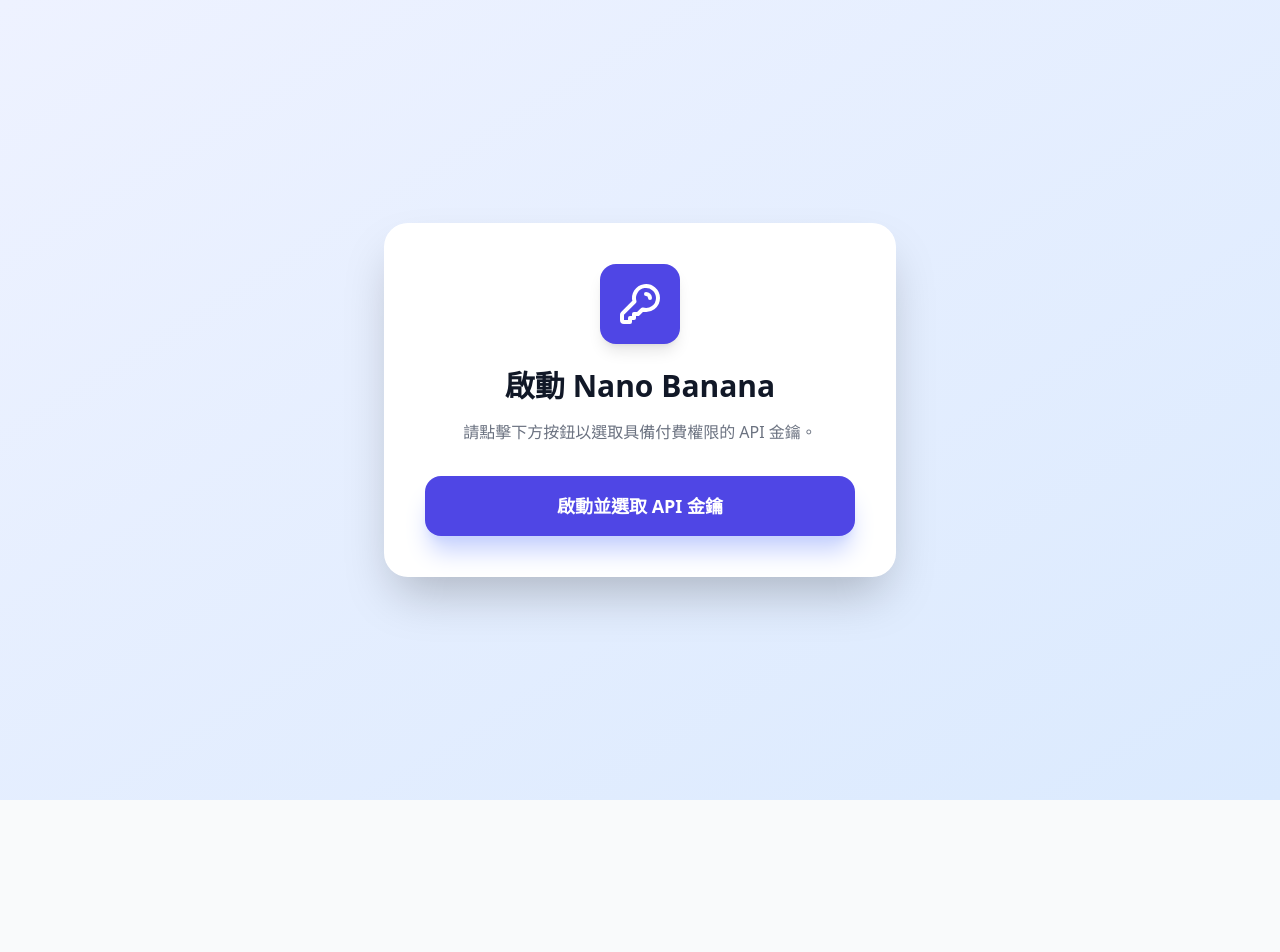
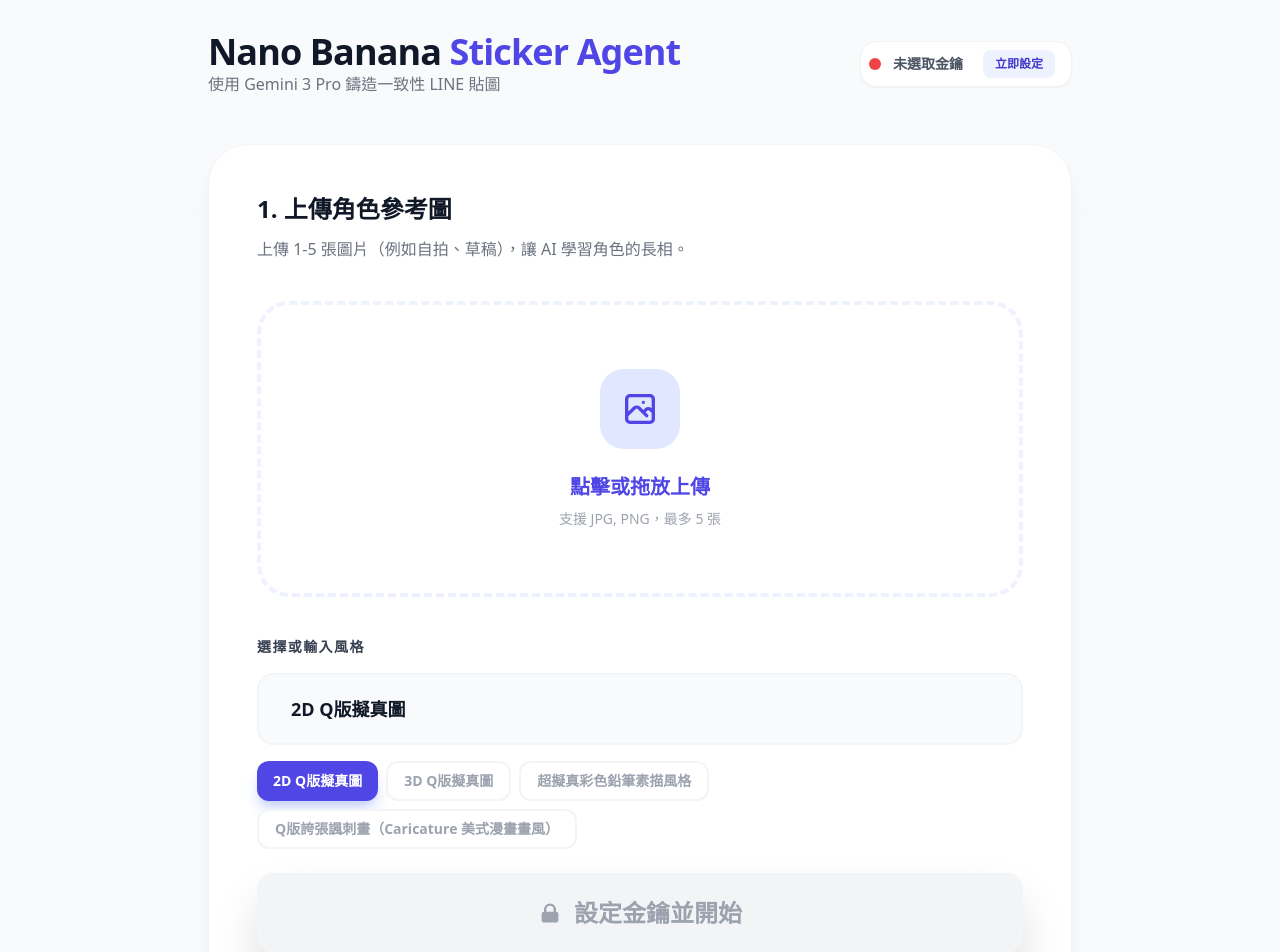
Before and after one commit to LeoJunghao/nano-sticker-app, a React (Vite) app: page / in a window 1280 px wide. Shown: the top 952 px of the page. Before the commit the page ends 800 px from the top, so only its background shows below. Built offline with nearby package versions, Linux system fonts and the light colour scheme.

Commit message:
Add files via upload

```diff
--- a/App.tsx
+++ b/App.tsx
@@ -12,7 +12,7 @@
 
 const App: React.FC = () => {
   const [state, setState] = useState<AppState>({
-    step: GenerationStep.KeySetup,
+    step: GenerationStep.Upload,
     referenceImages: [],
     style: STYLE_PRESETS[0],
     characterOptions: [],
@@ -24,33 +24,29 @@
     error: null,
   });
 
-  const [isVerifying, setIsVerifying] = useState(false);
+  const [hasKey, setHasKey] = useState(false);
 
+  // 定期檢查金鑰狀態
   useEffect(() => {
     const checkKey = async () => {
       // @ts-ignore
       if (window.aistudio && await window.aistudio.hasSelectedApiKey()) {
-        setState(prev => ({ ...prev, step: GenerationStep.Upload }));
+        setHasKey(true);
+      } else {
+        setHasKey(false);
       }
     };
     checkKey();
+    const timer = setInterval(checkKey, 2000);
+    return () => clearInterval(timer);
   }, []);
 
   const handleOpenKeyDialog = async () => {
     // @ts-ignore
     if (window.aistudio) {
-      try {
-        setIsVerifying(true);
       // @ts-ignore
       await window.aistudio.openSelectKey();
-        setState(prev => ({ ...prev, step: GenerationStep.Upload, error: null }));
-      } catch (e) {
-        setState(prev => ({ ...prev, error: "無法啟動金鑰選擇器。" }));
-      } finally {
-        setIsVerifying(false);
-      }
-    } else {
-      setState(prev => ({ ...prev, step: GenerationStep.Upload }));
+      setHasKey(true);
     }
   };
 
@@ -66,7 +62,7 @@
       });
     });
     Promise.all(promises).then(base64Images => {
-      setState(prev => ({ ...prev, referenceImages: base64Images }));
+      setState(prev => ({ ...prev, referenceImages: [...prev.referenceImages, ...base64Images].slice(0, 5) }));
     });
   };
 
@@ -78,23 +74,25 @@
   };
 
   const handleGenerateCharacters = async () => {
-    if (state.referenceImages.length === 0) return;
+    // 如果沒金鑰，先跳對話框
+    if (!hasKey) {
+      await handleOpenKeyDialog();
+      return;
+    }
+
+    if (state.referenceImages.length === 0) {
+      setState(prev => ({ ...prev, error: "請至少上傳一張參考圖片。" }));
+      return;
+    }
+
     setState(prev => ({ ...prev, isLoading: true, error: null }));
     try {
       const urls = await generateCharacterOptions(state.referenceImages, state.style);
       const options: CharacterOption[] = urls.map((url, idx) => ({ id: `char-${idx}`, url, base64: url }));
       setState(prev => ({ ...prev, characterOptions: options, step: GenerationStep.CharacterSelection, isLoading: false }));
     } catch (err: any) {
-      if (err.message === "KEY_EXPIRED" || err.message.includes("not found")) {
-        setState(prev => ({
-          ...prev,
-          step: GenerationStep.KeySetup,
-          isLoading: false,
-          error: "API 金鑰驗證失敗。請確保專案已啟用計費。"
-        }));
-      } else {
-        setState(prev => ({ ...prev, error: "生成原型失敗，請檢查網路或金鑰權限。", isLoading: false }));
-      }
+      console.error(err);
+      setState(prev => ({ ...prev, error: "生成原型失敗。請確保您的金鑰屬於「付費專案」並具備 Gemini 3 Pro 權限。", isLoading: false }));
     }
   };
 
@@ -109,99 +107,107 @@
       const gridUrl = await generateStickerGrid(state.selectedCharacter.base64, state.stickerText, state.stickerAdjectives);
       setState(prev => ({ ...prev, finalGridUrl: gridUrl, step: GenerationStep.FinalResult, isLoading: false }));
     } catch (err: any) {
-      setState(prev => ({ ...prev, error: "生成失敗，請稍後再試。", isLoading: false }));
+      setState(prev => ({ ...prev, error: "貼圖繪製失敗，請檢查 API 額度。", isLoading: false }));
     }
   };
 
-  if (state.step === GenerationStep.KeySetup) {
   return (
-      <div className="min-h-screen flex items-center justify-center bg-gradient-to-br from-indigo-50 to-blue-100 p-6">
-        <div className="max-w-lg w-full bg-white rounded-3xl shadow-2xl p-10 border border-white/50 backdrop-blur-sm">
-          <div className="text-center mb-8">
-            <div className="w-20 h-20 bg-indigo-600 rounded-2xl mx-auto flex items-center justify-center shadow-lg mb-6">
-              <svg className="w-12 h-12 text-white" fill="none" stroke="currentColor" viewBox="0 0 24 24">
-                <path strokeLinecap="round" strokeLinejoin="round" strokeWidth="2" d="M15 7a2 2 0 012 2m4 0a6 6 0 01-7.743 5.743L11 17H9v2H7v2H4a1 1 0 01-1-1v-2.586a1 1 0 01.293-.707l5.964-5.964A6 6 0 1121 9z" />
-              </svg>
+    <div className="max-w-4xl mx-auto px-4 py-8 pb-20">
+      <header className="flex flex-col md:flex-row md:items-center justify-between mb-12 gap-4">
+        <div>
+          <h1 className="text-4xl font-black text-gray-900 tracking-tight">Nano Banana <span className="text-indigo-600">Sticker Agent</span></h1>
+          <p className="text-gray-500 font-medium">使用 Gemini 3 Pro 鑄造一致性 LINE 貼圖</p>
         </div>
-            <h1 className="text-3xl font-black text-gray-900 mb-4">啟動 Nano Banana</h1>
-            <p className="text-gray-500">請點擊下方按鈕以選取具備付費權限的 API 金鑰。</p>
-          </div>
-          {state.error && <div className="bg-red-50 border-l-4 border-red-500 p-4 mb-8 text-red-700 text-sm font-bold">{state.error}</div>}
-          <button onClick={handleOpenKeyDialog} disabled={isVerifying} className="w-full py-4 bg-indigo-600 text-white rounded-2xl font-bold text-lg hover:bg-indigo-700 transition-all shadow-xl shadow-indigo-200">
-            {isVerifying ? '啟動中...' : '啟動並選取 API 金鑰'}
+
+        <div className="flex items-center gap-3 bg-white p-2 pr-4 rounded-2xl shadow-sm border border-gray-100">
+          <div className={`w-3 h-3 rounded-full ${hasKey ? 'bg-green-500 animate-pulse' : 'bg-red-500'}`}></div>
+          <span className="text-sm font-bold text-gray-600">{hasKey ? '金鑰已就緒' : '未選取金鑰'}</span>
+          <button
+            onClick={handleOpenKeyDialog}
+            className="ml-2 px-3 py-1.5 bg-indigo-50 text-indigo-700 rounded-lg text-xs font-black hover:bg-indigo-100 transition-colors"
+          >
+            {hasKey ? '切換金鑰' : '立即設定'}
           </button>
         </div>
-      </div>
-    );
-  }
-
-  return (
-    <div className="max-w-4xl mx-auto px-4 py-8">
-      <header className="flex items-center justify-between mb-12">
-        <div>
-          <h1 className="text-3xl font-extrabold text-gray-900">Nano Banana <span className="text-indigo-600">Agent</span></h1>
-          <p className="text-gray-500">LINE 一致性角色貼圖生成器</p>
-        </div>
-        <button onClick={handleOpenKeyDialog} className="px-4 py-2 bg-white border-2 border-gray-200 rounded-xl text-xs font-bold text-gray-600 hover:border-indigo-600 hover:text-indigo-600 transition-all">
-          切換金鑰
-        </button>
       </header>
 
+      {state.error && (
+        <div className="mb-8 bg-red-50 border-l-4 border-red-500 p-4 rounded-r-xl flex items-center justify-between">
+          <p className="text-red-700 text-sm font-bold">{state.error}</p>
+          <button onClick={() => setState(prev => ({ ...prev, error: null }))} className="text-red-400 hover:text-red-600">
+            <svg className="w-5 h-5" fill="none" stroke="currentColor" viewBox="0 0 24 24"><path strokeLinecap="round" strokeLinejoin="round" strokeWidth="2" d="M6 18L18 6M6 6l12 12" /></svg>
+          </button>
+        </div>
+      )}
+
       {state.isLoading && (
-        <div className="fixed inset-0 bg-white/80 backdrop-blur-md z-50 flex flex-col items-center justify-center">
-          <div className="w-16 h-16 border-4 border-indigo-600 border-t-transparent rounded-full animate-spin mb-4"></div>
-          <h3 className="font-black text-xl">Gemini 正在繪製中...</h3>
+        <div className="fixed inset-0 bg-white/90 backdrop-blur-md z-50 flex flex-col items-center justify-center p-6 text-center">
+          <div className="w-24 h-24 bg-indigo-600 rounded-3xl shadow-2xl flex items-center justify-center mb-8 animate-bounce">
+            <div className="w-12 h-12 border-4 border-white border-t-transparent rounded-full animate-spin"></div>
+          </div>
+          <h3 className="text-gray-900 font-black text-3xl mb-4">Gemini 正在發揮創意...</h3>
+          <p className="text-gray-500 max-w-sm mx-auto">正在分析特徵並鑄造一致性圖像，這通常需要 15-30 秒。</p>
         </div>
       )}
 
       {state.step === GenerationStep.Upload && (
-        <div className="bg-white p-8 rounded-3xl shadow-xl border border-gray-100">
-          <div className="mb-8">
-            <h2 className="text-xl font-bold mb-2">1. 定義你的角色</h2>
-            <p className="text-gray-500 text-sm">請上傳角色的參考照片，這將幫助 AI 鎖定角色的五官特徵。</p>
+        <div className="space-y-8 animate-in fade-in slide-in-from-bottom-4 duration-500">
+          <section className="bg-white p-8 md:p-12 rounded-[2.5rem] shadow-xl shadow-indigo-100/50 border border-gray-100">
+            <div className="mb-10">
+              <h2 className="text-2xl font-black mb-3">1. 上傳角色參考圖</h2>
+              <p className="text-gray-500 font-medium">上傳 1-5 張圖片（例如自拍、草稿），讓 AI 學習角色的長相。</p>
             </div>
 
-          {/* 圖片預覽牆 */}
+            {/* 圖片預覽區域 */}
             {state.referenceImages.length > 0 && (
-            <div className="grid grid-cols-5 gap-4 mb-6">
+              <div className="grid grid-cols-2 sm:grid-cols-5 gap-4 mb-8">
                 {state.referenceImages.map((img, idx) => (
-                <div key={idx} className="relative group aspect-square rounded-xl overflow-hidden border border-gray-200 shadow-sm">
+                  <div key={idx} className="relative group aspect-square rounded-2xl overflow-hidden border-2 border-gray-100 shadow-sm transition-transform hover:scale-105">
                     <img src={img} className="w-full h-full object-cover" />
                     <button
                       onClick={() => removeImage(idx)}
-                    className="absolute top-1 right-1 bg-red-500 text-white rounded-full p-1 opacity-0 group-hover:opacity-100 transition-opacity"
+                      className="absolute top-2 right-2 bg-red-500 text-white rounded-full p-1.5 opacity-0 group-hover:opacity-100 transition-opacity shadow-lg"
                     >
-                    <svg className="w-3 h-3" fill="none" stroke="currentColor" viewBox="0 0 24 24"><path strokeLinecap="round" strokeLinejoin="round" strokeWidth="3" d="M6 18L18 6M6 6l12 12" /></svg>
+                      <svg className="w-4 h-4" fill="none" stroke="currentColor" viewBox="0 0 24 24"><path strokeLinecap="round" strokeLinejoin="round" strokeWidth="2" d="M6 18L18 6M6 6l12 12" /></svg>
                     </button>
                   </div>
                 ))}
+                {state.referenceImages.length < 5 && (
+                   <label className="flex items-center justify-center aspect-square border-2 border-dashed border-indigo-100 rounded-2xl bg-indigo-50/30 cursor-pointer hover:bg-indigo-50 transition-colors">
+                      <input type="file" multiple accept="image/*" onChange={handleFileUpload} className="hidden" />
+                      <svg className="w-8 h-8 text-indigo-300" fill="none" stroke="currentColor" viewBox="0 0 24 24"><path strokeLinecap="round" strokeLinejoin="round" strokeWidth="2" d="M12 4v16m8-8H4" /></svg>
+                   </label>
+                )}
               </div>
             )}
 
-          <label className="block w-full border-4 border-dashed border-indigo-50 rounded-2xl p-12 text-center cursor-pointer mb-8 hover:bg-indigo-50/50 transition-colors">
+            {state.referenceImages.length === 0 && (
+              <label className="block w-full border-4 border-dashed border-indigo-50 rounded-[2rem] p-16 text-center cursor-pointer mb-10 hover:bg-indigo-50/50 transition-all group">
                 <input type="file" multiple accept="image/*" onChange={handleFileUpload} className="hidden" />
-            <div className="w-12 h-12 bg-indigo-100 rounded-full flex items-center justify-center mx-auto mb-4 text-indigo-600">
-              <svg className="w-6 h-6" fill="none" stroke="currentColor" viewBox="0 0 24 24"><path strokeLinecap="round" strokeLinejoin="round" strokeWidth="2" d="M12 4v16m8-8H4" /></svg>
+                <div className="w-20 h-20 bg-indigo-100 rounded-3xl flex items-center justify-center mx-auto mb-6 group-hover:scale-110 transition-transform">
+                  <svg className="w-10 h-10 text-indigo-600" fill="none" stroke="currentColor" viewBox="0 0 24 24"><path strokeLinecap="round" strokeLinejoin="round" strokeWidth="2" d="M4 16l4.586-4.586a2 2 0 012.828 0L16 16m-2-2l1.586-1.586a2 2 0 012.828 0L20 14m-6-6h.01M6 20h12a2 2 0 002-2V6a2 2 0 00-2-2H6a2 2 0 00-2 2v12a2 2 0 002 2z" /></svg>
                 </div>
-            <p className="text-indigo-600 font-bold">點擊上傳角色照 ({state.referenceImages.length}/5)</p>
+                <p className="text-indigo-600 font-black text-xl mb-2">點擊或拖放上傳</p>
+                <p className="text-gray-400 font-medium text-sm">支援 JPG, PNG，最多 5 張</p>
               </label>
+            )}
 
-          <div className="mb-8">
-            <label className="block text-sm font-black text-gray-700 mb-3 uppercase tracking-wider">風格設定</label>
+            <div className="space-y-6">
+              <div>
+                <label className="block text-sm font-black text-gray-700 mb-4 uppercase tracking-widest">選擇或輸入風格</label>
                 <input
                   type="text"
                   value={state.style}
                   onChange={(e) => setState(prev => ({ ...prev, style: e.target.value }))}
-              className="w-full px-6 py-4 bg-gray-50 border-2 border-gray-100 focus:border-indigo-600 rounded-2xl outline-none font-bold mb-4"
-              placeholder="請輸入風格描述..."
+                  className="w-full px-8 py-5 bg-gray-50 border-2 border-gray-100 focus:border-indigo-600 rounded-2xl outline-none font-bold text-lg mb-4 transition-all"
+                  placeholder="輸入自定義風格..."
                 />
-            {/* 風格預設快捷鍵 */}
                 <div className="flex flex-wrap gap-2">
                   {STYLE_PRESETS.map(preset => (
                     <button
                       key={preset}
                       onClick={() => setState(prev => ({ ...prev, style: preset }))}
-                  className={`px-3 py-1.5 rounded-full text-xs font-bold transition-all ${state.style === preset ? 'bg-indigo-600 text-white' : 'bg-gray-100 text-gray-500 hover:bg-gray-200'}`}
+                      className={`px-4 py-2 rounded-xl text-sm font-black transition-all ${state.style === preset ? 'bg-indigo-600 text-white shadow-lg shadow-indigo-200' : 'bg-white border-2 border-gray-100 text-gray-400 hover:border-indigo-200 hover:text-indigo-600'}`}
                     >
                       {preset}
                     </button>
@@ -211,25 +217,38 @@
 
               <button
                 onClick={handleGenerateCharacters}
-            disabled={state.referenceImages.length === 0}
-            className={`w-full py-5 rounded-2xl font-black text-xl shadow-lg transition-all ${state.referenceImages.length === 0 ? 'bg-gray-100 text-gray-400 cursor-not-allowed' : 'bg-indigo-600 text-white hover:bg-indigo-700 shadow-indigo-100'}`}
+                className={`w-full py-6 rounded-2xl font-black text-2xl shadow-2xl transition-all transform active:scale-95 flex items-center justify-center gap-3 ${
+                  state.referenceImages.length === 0 ? 'bg-gray-100 text-gray-400 cursor-not-allowed' : 'bg-indigo-600 text-white hover:bg-indigo-700'
+                }`}
               >
-            開始鑄造原型
+                {!hasKey && <svg className="w-6 h-6" fill="currentColor" viewBox="0 0 20 20"><path fillRule="evenodd" d="M5 9V7a5 5 0 0110 0v2a2 2 0 012 2v5a2 2 0 01-2 2H5a2 2 0 01-2-2v-5a2 2 0 012-2zm8-2v2H7V7a3 3 0 016 0z" clipRule="evenodd" /></svg>}
+                {hasKey ? '開始鑄造角色原型' : '設定金鑰並開始'}
               </button>
+            </div>
+          </section>
         </div>
       )}
 
       {state.step === GenerationStep.CharacterSelection && (
-        <div>
-          <div className="text-center mb-10">
-            <h2 className="text-2xl font-black mb-2">選取基準原型</h2>
-            <p className="text-gray-500">點擊以下任一圖像作為貼圖包的基準角色。</p>
+        <div className="animate-in fade-in duration-700">
+          <div className="text-center mb-12">
+            <h2 className="text-3xl font-black mb-4">選取最滿意的原型</h2>
+            <p className="text-gray-500 font-medium">選取一個原型，我們將以此開發整套貼圖包。</p>
           </div>
-          <div className="grid grid-cols-1 md:grid-cols-3 gap-8">
+          <div className="grid grid-cols-1 md:grid-cols-3 gap-10">
             {state.characterOptions.map((char) => (
-              <div key={char.id} className="group cursor-pointer bg-white rounded-3xl overflow-hidden shadow-lg hover:shadow-2xl transition-all border-4 border-transparent hover:border-indigo-600 transform hover:-translate-y-2" onClick={() => handleSelectCharacter(char)}>
-                <img src={char.url} className="w-full aspect-square object-cover" />
-                <div className="p-4 text-center font-bold text-indigo-600 bg-indigo-50 group-hover:bg-indigo-600 group-hover:text-white transition-colors">選擇此原型</div>
+              <div
+                key={char.id}
+                className="group cursor-pointer bg-white rounded-[2rem] overflow-hidden shadow-xl hover:shadow-2xl transition-all border-4 border-transparent hover:border-indigo-600 transform hover:-translate-y-3"
+                onClick={() => handleSelectCharacter(char)}
+              >
+                <div className="aspect-square relative">
+                  <img src={char.url} className="w-full h-full object-cover" />
+                  <div className="absolute inset-0 bg-indigo-600/0 group-hover:bg-indigo-600/10 transition-colors"></div>
+                </div>
+                <div className="p-6 text-center font-black text-indigo-600 bg-indigo-50 group-hover:bg-indigo-600 group-hover:text-white transition-colors text-lg">
+                  選定此角色
+                </div>
               </div>
             ))}
           </div>
@@ -237,35 +256,67 @@
       )}
 
       {state.step === GenerationStep.TextEntry && (
-        <div className="bg-white p-10 rounded-3xl shadow-xl border border-gray-100">
-          <div className="mb-8">
-            <h2 className="text-xl font-bold mb-2">2. 設定貼圖內容</h2>
+        <div className="bg-white p-10 md:p-14 rounded-[3rem] shadow-2xl border border-gray-100 animate-in slide-in-from-right-8 duration-500">
+          <div className="mb-12">
+            <h2 className="text-2xl font-black mb-4">2. 規劃貼圖語句</h2>
+            <p className="text-gray-500 font-medium">最後一步：決定貼圖上的文字與氛圍。</p>
           </div>
-          <div className="space-y-6">
+          <div className="space-y-8">
             <div>
-              <label className="block text-sm font-black text-gray-700 mb-2 uppercase tracking-wider">貼圖文字 (建議12組)</label>
-              <textarea value={state.stickerText} onChange={(e) => setState(prev => ({ ...prev, stickerText: e.target.value }))} className="w-full p-6 bg-gray-50 border-2 border-gray-100 focus:border-indigo-600 rounded-2xl outline-none font-bold min-h-[120px]" />
+              <label className="block text-sm font-black text-gray-700 mb-4 uppercase tracking-widest">貼圖語句 (用半形逗號分隔)</label>
+              <textarea
+                value={state.stickerText}
+                onChange={(e) => setState(prev => ({ ...prev, stickerText: e.target.value }))}
+                className="w-full p-8 bg-gray-50 border-2 border-gray-100 focus:border-indigo-600 rounded-3xl outline-none font-bold text-lg min-h-[160px] transition-all"
+                placeholder="例如：早安, 晚安, 收到, 讚啦..."
+              />
+              <p className="mt-2 text-xs text-gray-400 font-bold px-2">提示：AI 將在每張貼圖上手寫這些文字</p>
             </div>
             <div>
-              <label className="block text-sm font-black text-gray-700 mb-2 uppercase tracking-wider">表情氛圍形容</label>
-              <input value={state.stickerAdjectives} onChange={(e) => setState(prev => ({ ...prev, stickerAdjectives: e.target.value }))} className="w-full p-6 bg-gray-50 border-2 border-gray-100 rounded-2xl outline-none font-bold" />
+              <label className="block text-sm font-black text-gray-700 mb-4 uppercase tracking-widest">角色表情氛圍</label>
+              <input
+                value={state.stickerAdjectives}
+                onChange={(e) => setState(prev => ({ ...prev, stickerAdjectives: e.target.value }))}
+                className="w-full px-8 py-5 bg-gray-50 border-2 border-gray-100 focus:border-indigo-600 rounded-2xl outline-none font-bold text-lg transition-all"
+                placeholder="例如：誇張表情、超萌、很欠扁..."
+              />
             </div>
-            <button onClick={handleGenerateStickers} className="w-full py-5 bg-indigo-600 text-white rounded-2xl font-black text-xl hover:bg-indigo-700 shadow-xl transition-all">繪製 4x3 貼圖網格</button>
+            <button
+              onClick={handleGenerateStickers}
+              className="w-full py-6 bg-indigo-600 text-white rounded-3xl font-black text-2xl hover:bg-indigo-700 shadow-2xl shadow-indigo-100 transition-all active:scale-95"
+            >
+              繪製 4x3 貼圖組合圖
+            </button>
           </div>
         </div>
       )}
 
       {state.step === GenerationStep.FinalResult && state.finalGridUrl && (
-        <div className="text-center animate-in zoom-in duration-500">
-          <div className="bg-white p-4 rounded-3xl shadow-2xl inline-block mb-10 border border-gray-100">
-            <img src={state.finalGridUrl} className="max-w-full rounded-2xl" />
+        <div className="text-center animate-in zoom-in duration-700">
+          <div className="mb-10">
+            <h2 className="text-3xl font-black mb-4">專屬貼圖製作完成！</h2>
+            <p className="text-gray-500 font-medium">您可以下載此組合圖，並使用去背工具後上傳至 LINE Creators Market。</p>
           </div>
-          <div className="flex flex-col md:flex-row gap-4 justify-center">
-            <a href={state.finalGridUrl} download="nano-stickers.png" className="px-12 py-5 bg-green-600 text-white rounded-2xl font-black text-xl hover:bg-green-700 shadow-lg shadow-green-100 transition-all flex items-center justify-center gap-2">
-              <svg className="w-6 h-6" fill="none" stroke="currentColor" viewBox="0 0 24 24"><path strokeLinecap="round" strokeLinejoin="round" strokeWidth="2" d="M4 16v1a3 3 0 003 3h10a3 3 0 003-3v-1m-4-4l-4 4m0 0l-4-4m4 4V4" /></svg>
-              下載貼圖組合圖
+
+          <div className="bg-white p-6 rounded-[2.5rem] shadow-2xl inline-block mb-12 border border-gray-100 max-w-full">
+            <img src={state.finalGridUrl} className="max-w-full rounded-2xl shadow-inner border border-gray-50" alt="Final Stickers" />
+          </div>
+
+          <div className="flex flex-col md:flex-row gap-6 justify-center max-w-2xl mx-auto">
+            <a
+              href={state.finalGridUrl}
+              download="nano-banana-stickers.png"
+              className="flex-1 py-6 bg-green-600 text-white rounded-2xl font-black text-2xl hover:bg-green-700 shadow-xl shadow-green-100 transition-all flex items-center justify-center gap-3"
+            >
+              <svg className="w-7 h-7" fill="none" stroke="currentColor" viewBox="0 0 24 24"><path strokeLinecap="round" strokeLinejoin="round" strokeWidth="2.5" d="M4 16v1a3 3 0 003 3h10a3 3 0 003-3v-1m-4-4l-4 4m0 0l-4-4m4 4V4" /></svg>
+              下載貼圖組合
             </a>
-            <button onClick={() => setState(prev => ({ ...prev, step: GenerationStep.Upload, finalGridUrl: null }))} className="px-12 py-5 bg-gray-200 text-gray-700 rounded-2xl font-black text-xl hover:bg-gray-300 transition-all">重新製作</button>
+            <button
+              onClick={() => setState(prev => ({ ...prev, step: GenerationStep.Upload, finalGridUrl: null, referenceImages: [] }))}
+              className="flex-1 py-6 bg-gray-200 text-gray-700 rounded-2xl font-black text-2xl hover:bg-gray-300 transition-all"
+            >
+              製作新角色
+            </button>
           </div>
         </div>
       )}
```
Lines whose indentation alone changed are shown as unchanged.
